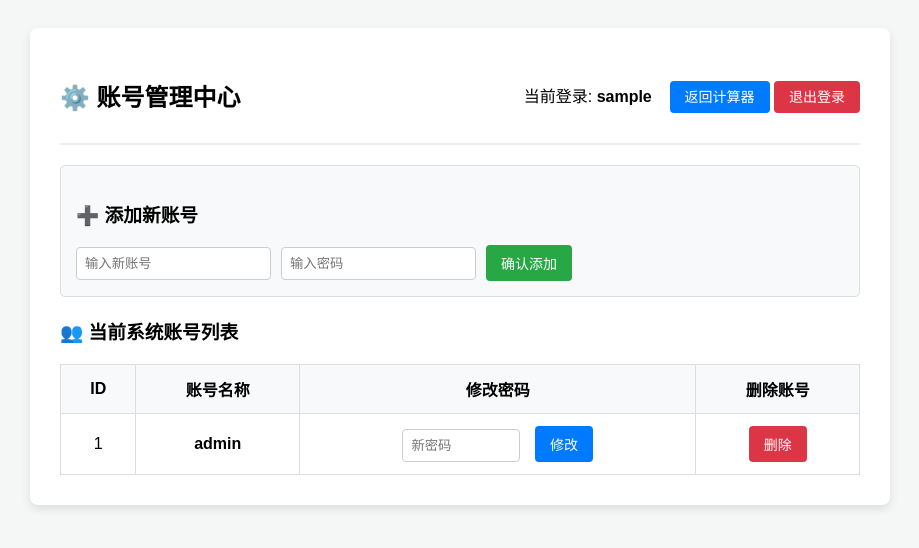
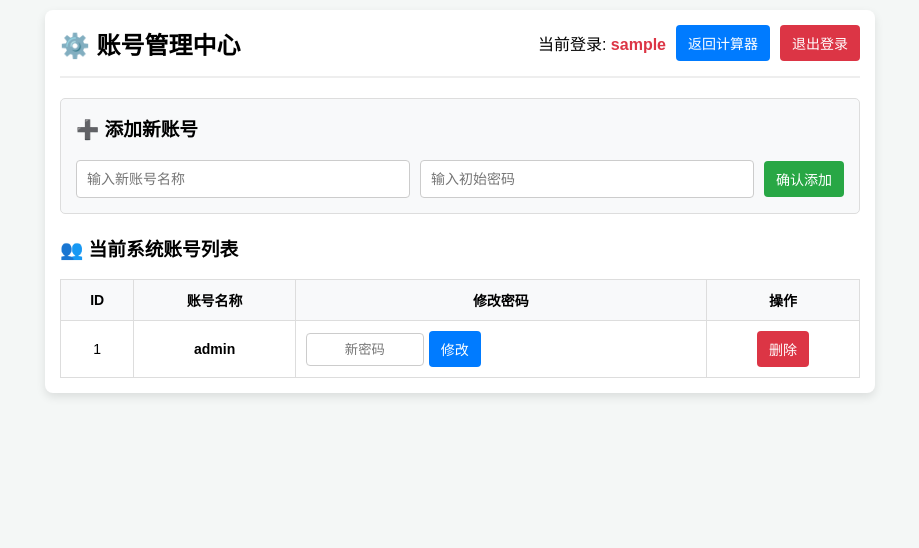
Before and after one commit to melongithub/Calculator, a Flask app: page /admin in a window 1280 px wide. Shown: the top 548 px of the page, without its empty margins (180-1099 px from the left). Run offline with Flask 3, Linux system fonts and the light colour scheme; the visitor is signed in with stand-in values (Sample User, id 1); data comes from the database, SQL or seed files in the repository.

Commit message:
更新 admin.html

```diff
--- a/templates/admin.html
+++ b/templates/admin.html
@@ -5,70 +5,98 @@
     <meta name="viewport" content="width=device-width, initial-scale=1.0">
     <title>后台账号管理</title>
     <style>
-        body { font-family: sans-serif; background-color: #f4f7f6; padding: 20px; }
-        .container { max-width: 800px; margin: 0 auto; background: white; padding: 30px; border-radius: 8px; box-shadow: 0 4px 10px rgba(0,0,0,0.1); }
-        .header { display: flex; justify-content: space-between; align-items: center; border-bottom: 2px solid #eee; padding-bottom: 10px; margin-bottom: 20px; }
-        .btn { padding: 8px 15px; border: none; border-radius: 4px; cursor: pointer; color: white; text-decoration: none; font-size: 14px; }
+        body { font-family: sans-serif; background-color: #f4f7f6; padding: 10px; margin: 0; }
+        .container { max-width: 800px; margin: 0 auto; background: white; padding: 15px; border-radius: 8px; box-shadow: 0 4px 10px rgba(0,0,0,0.1); }
+
+        /* 头部排版：手机端上下排列 */
+        .header { display: flex; flex-direction: column; gap: 15px; border-bottom: 2px solid #eee; padding-bottom: 15px; margin-bottom: 20px; }
+        .header h2 { margin: 0; font-size: 1.5rem; }
+        .header-actions { display: flex; gap: 10px; flex-wrap: wrap; align-items: center;}
+
+        .btn { padding: 8px 12px; border: none; border-radius: 4px; cursor: pointer; color: white; text-decoration: none; font-size: 14px; white-space: nowrap; text-align: center; }
         .btn-blue { background-color: #007bff; }
         .btn-red { background-color: #dc3545; }
-        .btn-green { background-color: #28a745; }
-        table { width: 100%; border-collapse: collapse; margin-top: 20px; }
-        th, td { padding: 12px; border: 1px solid #ddd; text-align: center; }
+        .btn-green { background-color: #28a745; width: 100%; margin-top: 5px; } /* 手机端确认按钮占满全宽 */
+
+        .msg { color: #28a745; font-weight: bold; margin-bottom: 15px; background: #e8f5e9; padding: 10px; border-radius: 4px;}
+
+        /* 添加账号区域：手机端竖向排列 */
+        .add-box { background: #f8f9fa; padding: 15px; border-radius: 5px; margin-bottom: 20px; border: 1px solid #ddd; }
+        .add-box h3 { margin-top: 0; }
+        .add-form { display: flex; flex-direction: column; gap: 10px; }
+        .add-form input { padding: 10px; border: 1px solid #ccc; border-radius: 4px; font-size: 14px; }
+
+        /* 表格区域：太宽时允许横向手指滑动 */
+        .table-responsive { overflow-x: auto; -webkit-overflow-scrolling: touch; }
+        table { width: 100%; border-collapse: collapse; min-width: 450px; }
+        th, td { padding: 10px; border: 1px solid #ddd; text-align: center; font-size: 14px; vertical-align: middle; }
         th { background-color: #f8f9fa; }
-        .msg { color: green; font-weight: bold; margin-bottom: 15px; }
-        .add-box { background: #f8f9fa; padding: 15px; border-radius: 5px; margin-bottom: 20px; border: 1px solid #ddd; }
-        input[type="text"], input[type="password"] { padding: 8px; margin-right: 10px; border: 1px solid #ccc; border-radius: 4px; }
+
+        /* 修改密码区域 */
+        .change-pwd { display: flex; flex-direction: column; gap: 5px; align-items: center; }
+        .change-pwd input { width: 80px; padding: 8px; border: 1px solid #ccc; border-radius: 4px; text-align: center; }
+        .change-pwd button { width: 100%; }
+
+        /* 电脑端排版微调 (屏幕大于600px时自动变为横向) */
+        @media (min-width: 600px) {
+            .header { flex-direction: row; justify-content: space-between; align-items: center; }
+            .add-form { flex-direction: row; align-items: center; }
+            .add-form input { flex: 1; }
+            .btn-green { width: auto; margin-top: 0; }
+            .change-pwd { flex-direction: row; }
+            .change-pwd input { width: 100px; }
+            .change-pwd button { width: auto; }
+        }
     </style>
 </head>
 <body>
     <div class="container">
         <div class="header">
             <h2>⚙️ 账号管理中心</h2>
-            <div>
-                <span>当前登录: <b>{{ current_user }}</b></span> &nbsp;&nbsp;
+            <div class="header-actions">
+                <span>当前登录: <b style="color: #dc3545;">{{ current_user }}</b></span>
                 <a href="/calculator" class="btn btn-blue">返回计算器</a>
                 <a href="/logout" class="btn btn-red">退出登录</a>
             </div>
         </div>
 
         {% if message %}
-        <div class="msg">{{ message }}</div>
+        <div class="msg">✅ {{ message }}</div>
         {% endif %}
 
-        <!-- 添加新账号区域 -->
         <div class="add-box">
             <h3>➕ 添加新账号</h3>
-            <form method="post" style="display: flex; align-items: center;">
+            <form method="post" class="add-form">
                 <input type="hidden" name="action" value="add">
-                <input type="text" name="new_username" placeholder="输入新账号" required>
-                <input type="password" name="new_password" placeholder="输入密码" required>
+                <input type="text" name="new_username" placeholder="输入新账号名称" required>
+                <input type="password" name="new_password" placeholder="输入初始密码" required>
                 <button type="submit" class="btn btn-green">确认添加</button>
             </form>
         </div>
 
-        <!-- 账号列表区域 -->
         <h3>👥 当前系统账号列表</h3>
+        <div class="table-responsive">
             <table>
                 <tr>
                     <th>ID</th>
                     <th>账号名称</th>
                     <th>修改密码</th>
-                <th>删除账号</th>
+                    <th>操作</th>
                 </tr>
                 {% for user in users %}
                 <tr>
                     <td>{{ user.id }}</td>
                     <td><b>{{ user.username }}</b></td>
                     <td>
-                    <form method="post" style="display:inline;">
+                        <form method="post" class="change-pwd">
                             <input type="hidden" name="action" value="change_pwd">
                             <input type="hidden" name="user_id" value="{{ user.id }}">
-                        <input type="password" name="new_password" placeholder="新密码" required style="width: 100px;">
+                            <input type="password" name="new_password" placeholder="新密码" required>
                             <button type="submit" class="btn btn-blue">修改</button>
                         </form>
                     </td>
                     <td>
-                    <form method="post" style="display:inline;" onsubmit="return confirm('确定要删除账号 {{ user.username }} 吗？');">
+                        <form method="post" onsubmit="return confirm('警告：确定要彻底删除账号【{{ user.username }}】吗？');">
                             <input type="hidden" name="action" value="delete">
                             <input type="hidden" name="user_id" value="{{ user.id }}">
                             <button type="submit" class="btn btn-red">删除</button>
@@ -78,5 +106,6 @@
                 {% endfor %}
             </table>
         </div>
+    </div>
 </body>
 </html>
```
Lines whose indentation alone changed are shown as unchanged.
